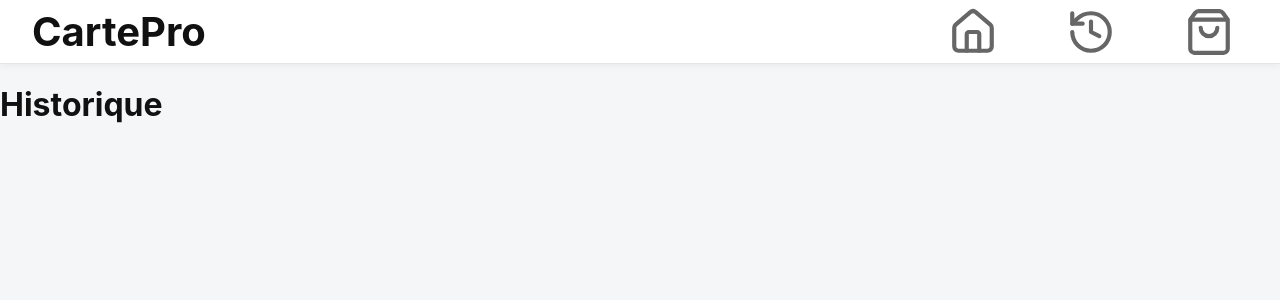
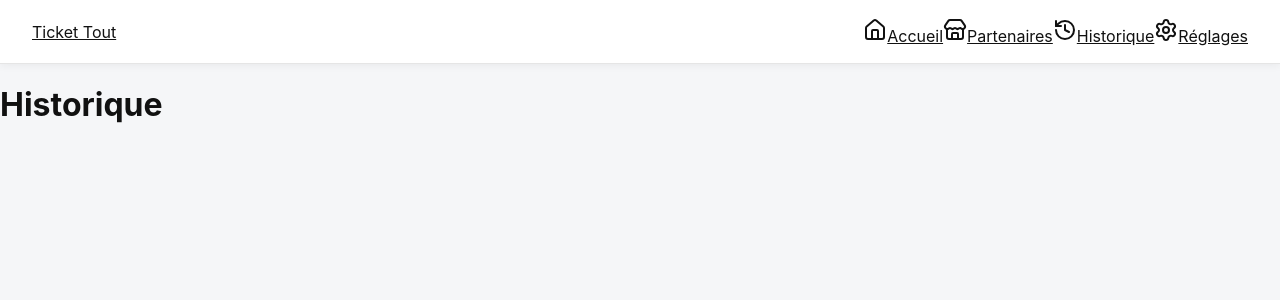
Before and after one commit to Tinto57/survivor_pool_mirror, a Next.js app in the folder frontend/: page /historique in a window 1280 px wide. Shown: the top 300 px of the page. Built offline with nearby package versions, Linux system fonts and the light colour scheme.

Commit message:
[ADD] Partners, History and Settings tabs with active state

```diff
--- a/frontend/app/components/Navbar/Navbar.tsx
+++ b/frontend/app/components/Navbar/Navbar.tsx
@@ -1,31 +1,44 @@
+"use client";
+
 import Link from "next/link";
+import { usePathname } from "next/navigation";
 import styles from "./Navbar.module.css";
 
-import {
-    House,
-    History,
-    ShoppingBag,
-} from "lucide-react";
+import { House, History, Settings, Store } from "lucide-react";
+
+const LINKS = [
+    { href: "/employee", label: "Accueil", Icon: House },
+    { href: "/catalogue", label: "Partenaires", Icon: Store },
+    { href: "/historique", label: "Historique", Icon: History },
+    { href: "/reglages", label: "Réglages", Icon: Settings },
+];
 
 export default function Navbar() {
+    const pathname = usePathname();
+
+    /** Un onglet s'active aussi sur ses sous-pages (/catalogue/3...). */
+    function isActive(href: string): boolean {
+        return pathname === href || pathname.startsWith(`${href}/`);
+    }
+
     return (
         <nav className={styles.navbar}>
-            <Link href="/" className={styles.navbarLogo}>
-                <span>CartePro</span>
+            <Link href="/employee" className={styles.logo}>
+                <span>Ticket Tout</span>
             </Link>
 
-            <div className={styles.navbarLinks}>
-                <Link href="/">
-                    <House />
-                </Link>
-
-                <Link href="/historique">
-                    <History />
-                </Link>
-
-                <Link href="/catalogue">
-                    <ShoppingBag />
-                </Link>
+            <div className={styles.links}>
+                {LINKS.map(({ href, label, Icon }) => (
+                    <Link
+                        key={href}
+                        href={href}
+                        className={isActive(href) ? `${styles.link} ${styles.linkActive}` : styles.link}
+                        aria-current={isActive(href) ? "page" : undefined}
+                    >
+                        <Icon className={styles.icon} aria-hidden="true" />
+                        <span>{label}</span>
+                    </Link>
+                ))}
             </div>
         </nav>
     );
```
